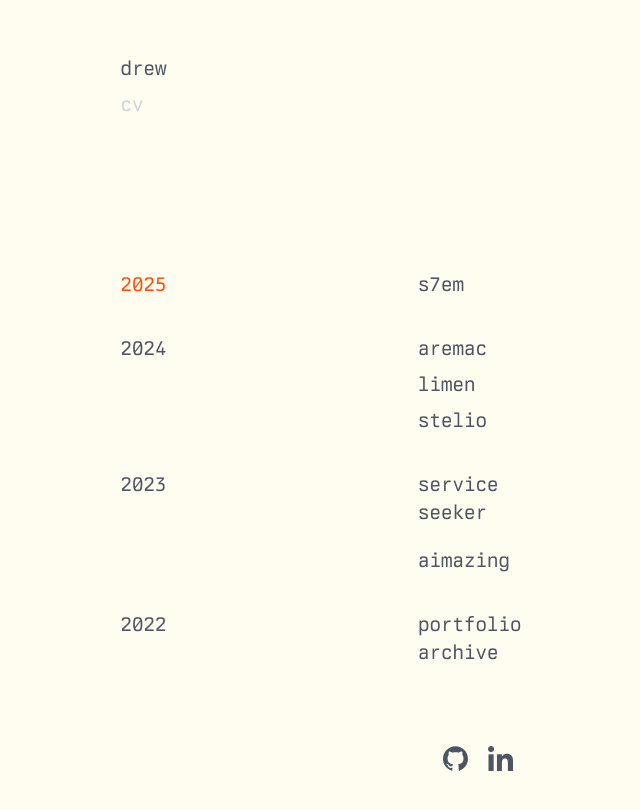
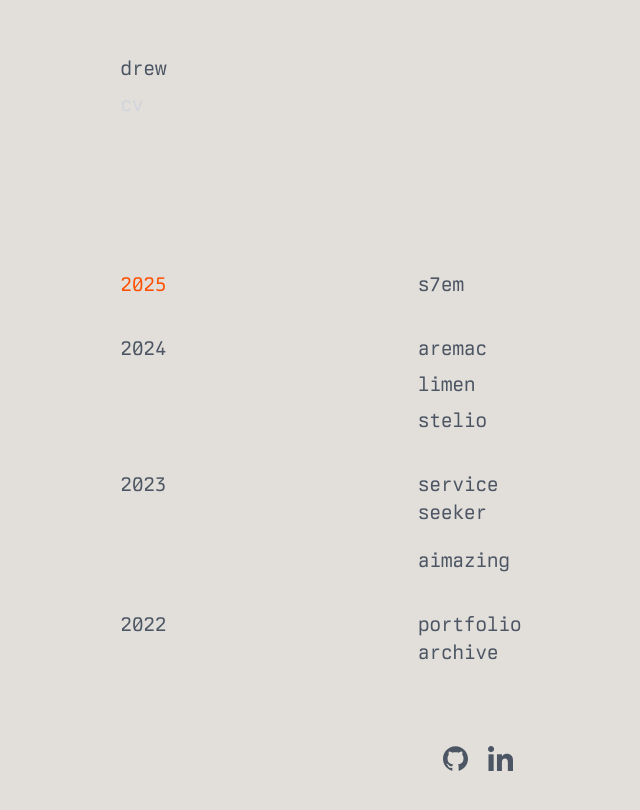
Before and after one commit to degstn/degstn.com-v1, a Next.js app in the folder frontend/: page / in a window 1280 px wide. Shown: the part 122-932 px from the top of the page, without its empty margins (227-867 px from the left). Built offline with nearby package versions, Linux system fonts and the light colour scheme.

Commit message:
testing new color meta

```diff
--- a/frontend/src/app/globals.css
+++ b/frontend/src/app/globals.css
@@ -2,11 +2,7 @@
 @tailwind components;
 @tailwind utilities;
 
-:root {
-  --foreground-rgb: 0, 0, 0;
-  --background-start-rgb: 254, 253, 240;
-  --background-end-rgb: 254, 253, 240;
-}
+
 
 ::-moz-selection {
   background: #2a2a2a;
@@ -24,11 +20,7 @@
 }
 
 @media (prefers-color-scheme: dark) {
-   :root {
-    --foreground-rgb: 255, 255, 255;
-    --background-start-rgb: 26, 26, 26;
-    --background-end-rgb: 26, 26, 26;
-  }
+
   ::-moz-selection {
     background: #bcbcbc;
     color: #000000; /* Change this to your desired text color */
--- a/frontend/src/app/page.tsx
+++ b/frontend/src/app/page.tsx
@@ -6,9 +6,9 @@ import { berkeleymono } from './fonts'
 
 export default function Home() {
   return (
-    <main className=" flex min-h-screen flex-col items-center justify-center">
+    <main className=" flex min-h-screen bg-bgLight dark:bg-bgDark flex-col items-center justify-center">
       {/* <div className="relative flex place-items-center before:absolute "> */}
-      <meta name="theme-color" content="#fefdf0 dark:##1a1a1a"></meta>
+      <meta name="theme-color" content="#e2deda dark:#292929"></meta>
       <div className={berkeleymono.className}>
       <div className='lg:pt-24 pt-56 '>
           <div className="grid grid-cols-10 lg:ml-10 md:pl-40 lg:px-32 sm:px-0 gap-2 sm:mt-20 mb-16 ">
--- a/frontend/tailwind.config.ts
+++ b/frontend/tailwind.config.ts
@@ -13,7 +13,9 @@ const config: Config = {
         'disabled': '#d1d5db',
         'disabled-dark': '#4b5563',
         'gray-600': '#4b5563',
-        'gray-50': '#f9fafb'
+        'gray-50': '#f9fafb',
+        'bgLight': '#e2deda',
+        'bgDark': '#292929',
       },
     extend: {
       backgroundImage: {
```
